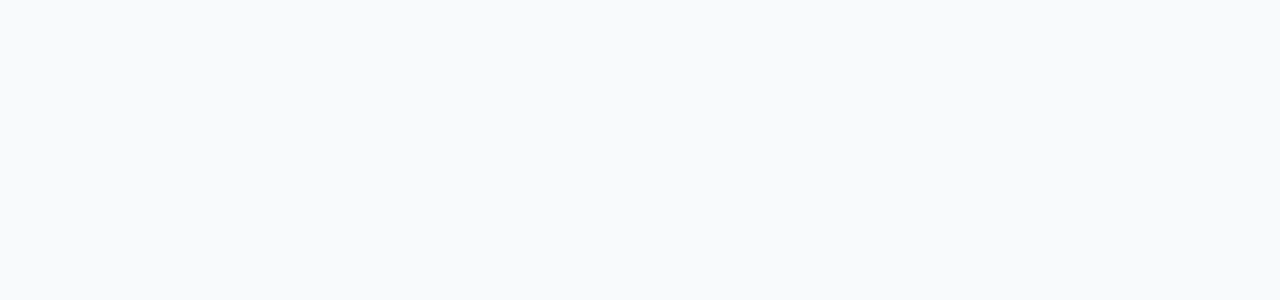
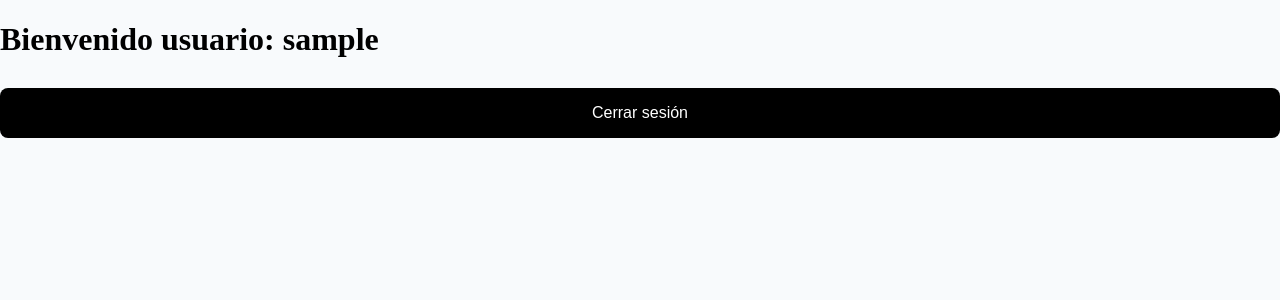
Before and after one commit to MagicExist/User-CRUD-Challenge, a React (Vite) app in the folder Client/frontend/: page /home in a window 1280 px wide. Before the commit this address had no page. Shown: the top 300 px of the page. Built offline with nearby package versions, Linux system fonts and the light colour scheme; sample sign-in values are in the browser's storage.

Commit message:
Corrección de validaciones en login y registro con la API Media Totek

```diff
--- a/Client/frontend/src/App.jsx
+++ b/Client/frontend/src/App.jsx
@@ -2,13 +2,15 @@
 import { BrowserRouter as Router, Routes, Route } from 'react-router-dom';
 import Login from './components/Auth/Login';     // Renombrado para claridad
 import Register from './components/Auth/Register';
+import Home from './pages/Home'; // Asegúrate de que la ruta sea correcta
 
 const App = () => {
   return (
     <Router>
       <Routes>
-        <Route path="/" element={<Login />} />         {/* Login por defecto */}
+        <Route path="/login" element={<Login />} />         {/* Login por defecto */}
         <Route path="/register" element={<Register />} /> {/* Register al navegar */}
+        <Route path="/home" element={<Home />} />       {/* Home después de login exitoso */}
       </Routes>
     </Router>
   );
--- a/Client/frontend/src/pages/Home.jsx
+++ b/Client/frontend/src/pages/Home.jsx
@@ -1,24 +1,35 @@
-import { Link } from "react-router-dom";
-import "../styles/Home.css";
+import { useEffect, useState } from 'react';
+import { useNavigate } from 'react-router-dom';
 
 const Home = () => {
+  const navigate = useNavigate();
+  const [username, setUsername] = useState('');
+
+  useEffect(() => {
+    // Obtener usuario y token del localStorage
+    const token = localStorage.getItem('token');
+    const user = localStorage.getItem('username');
+
+    if (!token) {
+      // Si no hay token, redirigir al login
+      navigate('/login');
+    } else {
+      setUsername(user || 'Usuario');
+    }
+  }, [navigate]);
+
+  const handleLogout = () => {
+    localStorage.removeItem('token');
+    localStorage.removeItem('username');
+    navigate('/login');
+  };
+
   return (
-    <div className="home-container">
-      <header className="header">
-        <h1>User CRUD</h1>
-        <p>Gestion de usuarios</p>
-      </header>
-
-      <main className="main-content">
-        <div className="cta-buttons">
-          <Link to="" className="button button-primary">
-            Iniciar Sesión
-          </Link>
-          <Link to="/register" className="button button-secondary">
-            Registrarse
-          </Link>
-        </div>
-      </main>
+    <div>
+      <h1>Bienvenido usuario: {username}</h1>
+      <button onClick={handleLogout}>
+        Cerrar sesión
+      </button>
     </div>
   );
 };
```
